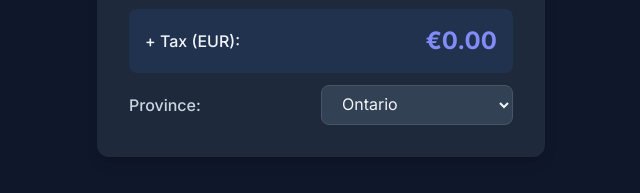
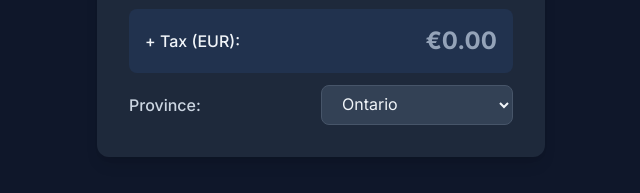
Before and after one commit to g33kenn/discount, a plain HTML site: page index.html in a window 1280 px wide. Shown: the part 572-765 px from the top of the page, 319-959 px from the left. Drawn offline with nearby package versions, Linux system fonts and the light colour scheme.

Commit message:
Update index.html
changed the color to white

```diff
--- a/index.html
+++ b/index.html
@@ -70,7 +70,7 @@
                 <!-- Final Price + Tax in EUR -->
                 <div class="flex justify-between items-center bg-blue-500/10 p-4 rounded-lg mt-3">
                     <span class="text-slate-100 font-medium">+ Tax (EUR):</span>
-                    <span id="finalPriceWithTaxEUR" class="text-2xl font-bold text-indigo-400">€0.00</span>
+                    <span id="finalPriceWithTaxEUR" class="text-2xl font-bold text-slate-400">€0.00</span>
                 </div>
 
                 <!-- Province Selector -->
```
